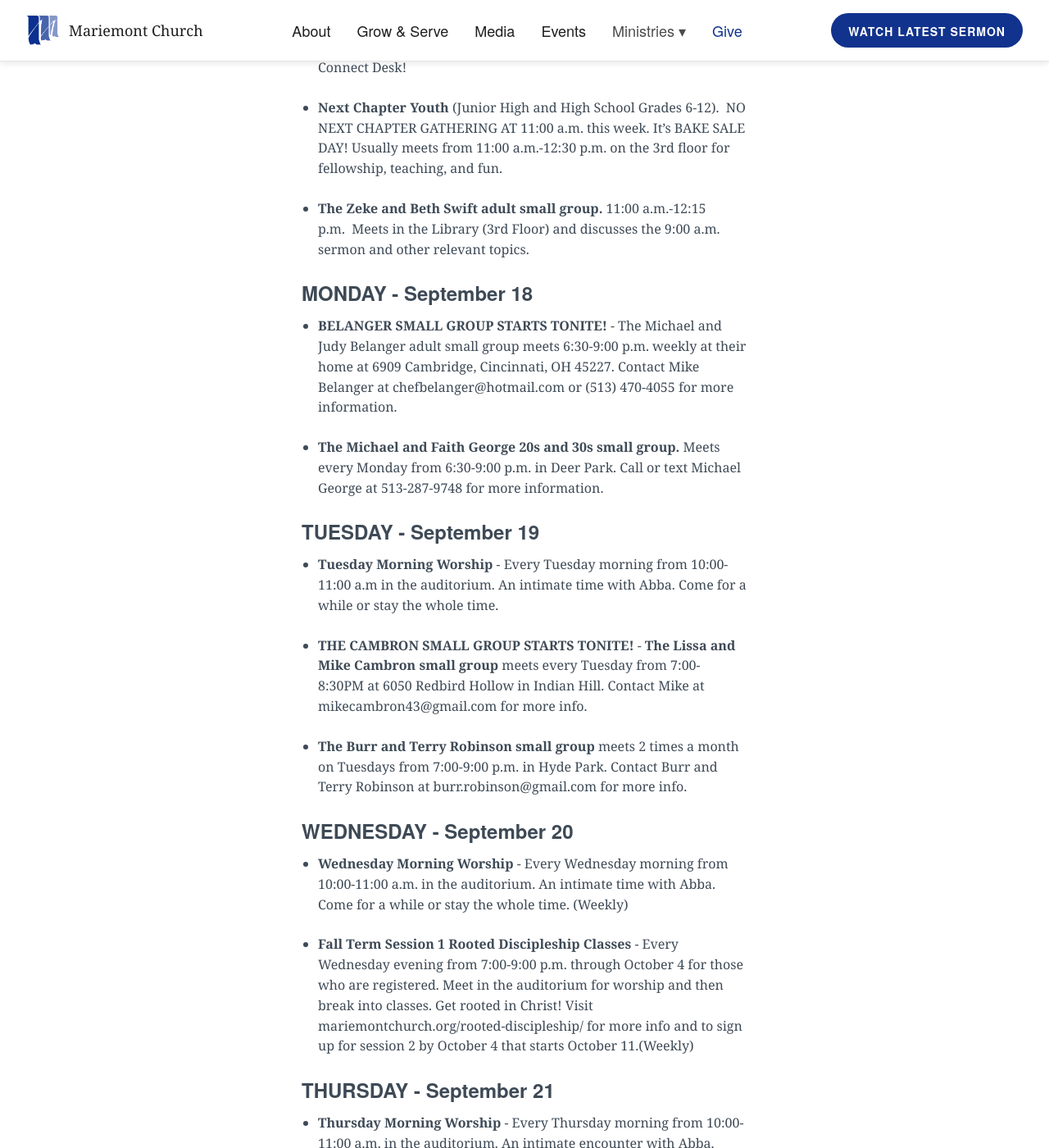
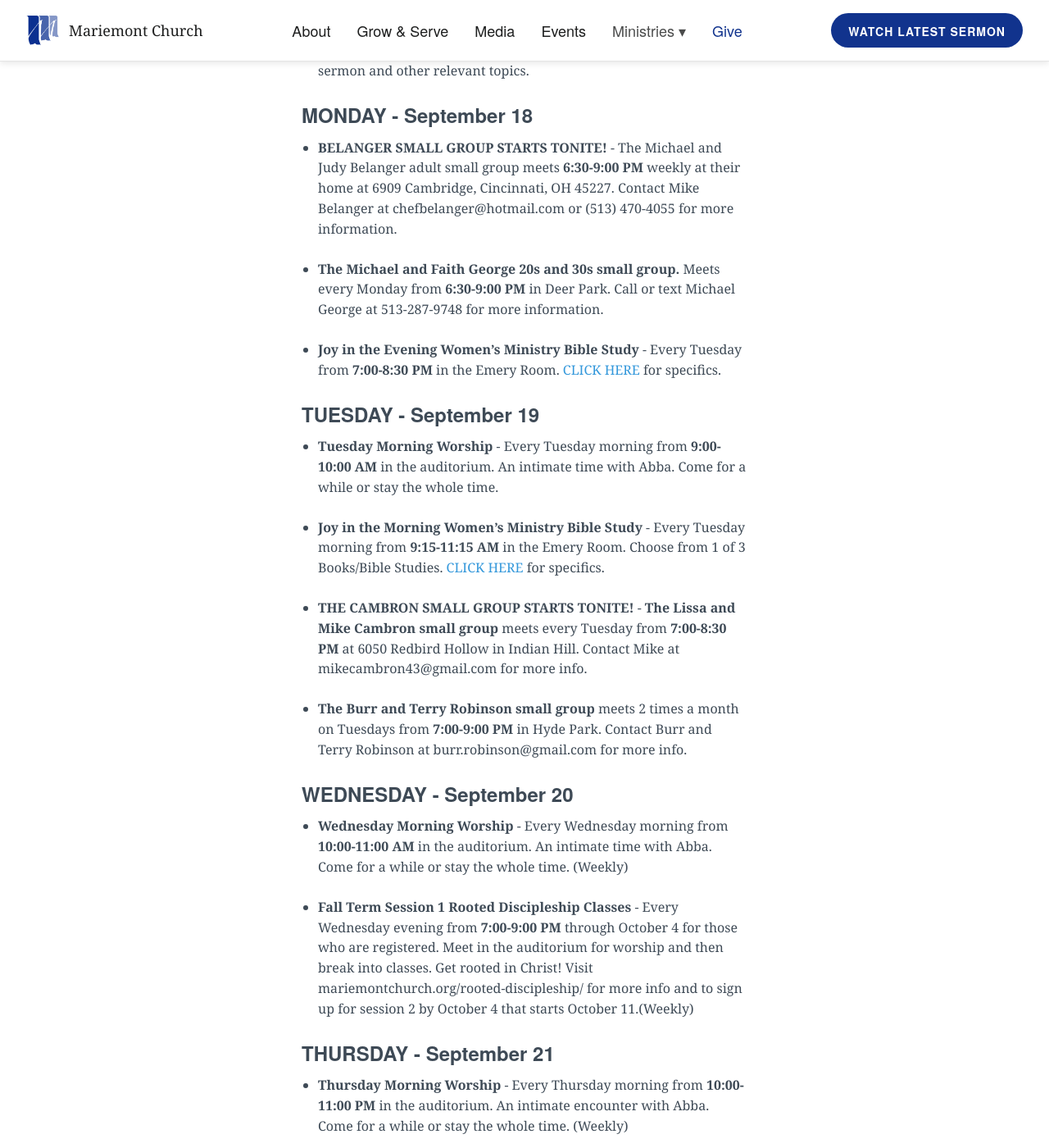
Before and after one commit to lukemoderwell/mariemont, a Jekyll site: the page built from updates.markdown, in a window 1280 px wide and 1400 px high, scrolled down 2075 px. Shown: the whole window at 82% size. Built offline with Jekyll 4.4.1, drawn with Linux system fonts in a browser that asks for light colours; nearby versions of some CDN libraries; some of the changed text lies outside the part shown.

Commit message:
Updated Updates

```diff
--- a/updates.markdown
+++ b/updates.markdown
@@ -13,15 +13,12 @@
 ## THIS WEEK AT MARIEMONT CHURCH
 
 
-### MONDAY - September 11
-* **ON SUMMER BREAK UNTIL SEPTEMBER 18** - The Michael and Judy Belanger adult small group meets 6:30-9:00 p.m. weekly at their home at 6909 Cambridge, Cincinnati, OH 45227. Contact Mike Belanger at chefbelanger@hotmail.com or (513) 470-4055 for more information. Group begins meeting again on September 18.
+### TUESDAY - September 12
+* **Tuesday Morning Worship** - Every Tuesday morning from **9:00-10:00 AM** in the auditorium. An intimate time with Abba. Come for a while or stay the whole time.
 
-* **The Michael and Faith George 20s and 30s small group.** Meets every Monday from 6:30-9:00 p.m. in Deer Park. Call or text Michael George at 513-287-9748 for more information.
+* **Joy in the Morning Women's Ministry Bible Study** - Every Tuesday morning from **9:15-11:15 AM** in the Emery Room. Choose from 1 of 3 Books/Bible Studies. [CLICK HERE](https://mariemontchurch.org/womens-ministry/) for specifics.
 
-### TUESDAY - September 12
-* **Tuesday Morning Worship** - Every Tuesday morning from 10:00-11:00 a.m in the auditorium. An intimate time with Abba. Come for a while or stay the whole time.
-
-* **ON SUMMER BREAK UNTIL SEPTEMBER 19** - **The Lissa and Mike Cambron small group** usually meets every Tuesday from 7:00-8:30PM at 6050 Redbird Hollow in Indian Hill. They're taking a break for the Summer. Will start again Tuesday, September 19! Contact Mike at mikecambron43@gmail.com for more info.
+* **ON SUMMER BREAK UNTIL SEPTEMBER 19** - **The Lissa and Mike Cambron small group** usually meets every Tuesday from **7:00-8:30 PM** at 6050 Redbird Hollow in Indian Hill. They're taking a break for the Summer. Will start again Tuesday, September 19! Contact Mike at mikecambron43@gmail.com for more info.
 
 * **Starts tonight!** - **The Burr and Terry Robinson small group** usually meets 2 times a month on Tuesdays from 7:00-9:00 p.m. in Hyde Park. Contact Burr and Terry Robinson at burr.robinson@gmail.com for more info.
 
@@ -52,50 +49,54 @@
 
 * **Lite Bites. 10:15 - 11:00 a.m.** - LITE BITES is a time for a substantial snack, fellowship, and community in the Meeting and Emery Rooms on the Main Floor. Each Sunday an individual or group volunteers to provide for the community. To sign up to provide in future, visit the Connect Desk!
 
-* **Next Chapter Youth** (Junior High and High School Grades 6-12).  NO NEXT CHAPTER GATHERING AT 11:00 a.m. this week.  It's BAKE SALE DAY!  Usually meets from 11:00 a.m.-12:30 p.m. on the 3rd floor for fellowship, teaching, and fun.
+* **Next Chapter Youth** (Junior High and High School Grades 6-12).  Meet from **11:00 AM-12:30 PM** on the 3rd floor for fellowship, teaching, and fun.
 
-* **The Zeke and Beth Swift adult small group.** 11:00 a.m.-12:15 p.m.  Meets in the Library (3rd Floor) and discusses the 9:00 a.m. sermon and other relevant topics.
+* **The Zeke and Beth Swift adult small group.** **11:00 a.m.-12:15 PM**  Meets in the Library (3rd Floor) and discusses the 9:00 a.m. sermon and other relevant topics.
 
 
 ### MONDAY - September 18
-* **BELANGER SMALL GROUP STARTS TONITE!** - The Michael and Judy Belanger adult small group meets 6:30-9:00 p.m. weekly at their home at 6909 Cambridge, Cincinnati, OH 45227. Contact Mike Belanger at chefbelanger@hotmail.com or (513) 470-4055 for more information.
+* **BELANGER SMALL GROUP STARTS TONITE!** - The Michael and Judy Belanger adult small group meets **6:30-9:00 PM** weekly at their home at 6909 Cambridge, Cincinnati, OH 45227. Contact Mike Belanger at chefbelanger@hotmail.com or (513) 470-4055 for more information.
 
-* **The Michael and Faith George 20s and 30s small group.** Meets every Monday from 6:30-9:00 p.m. in Deer Park. Call or text Michael George at 513-287-9748 for more information.
+* **The Michael and Faith George 20s and 30s small group.** Meets every Monday from **6:30-9:00 PM** in Deer Park. Call or text Michael George at 513-287-9748 for more information.
+
+* **Joy in the Evening Women's Ministry Bible Study** - Every Tuesday from **7:00-8:30 PM** in the Emery Room. [CLICK HERE](https://mariemontchurch.org/womens-ministry/) for specifics.
 
 ### TUESDAY - September 19
-* **Tuesday Morning Worship** - Every Tuesday morning from 10:00-11:00 a.m in the auditorium. An intimate time with Abba. Come for a while or stay the whole time.
+* **Tuesday Morning Worship** - Every Tuesday morning from **9:00-10:00 AM** in the auditorium. An intimate time with Abba. Come for a while or stay the whole time.
 
-* **THE CAMBRON SMALL GROUP STARTS TONITE!** - **The Lissa and Mike Cambron small group** meets every Tuesday from 7:00-8:30PM at 6050 Redbird Hollow in Indian Hill. Contact Mike at mikecambron43@gmail.com for more info.
+* **Joy in the Morning Women's Ministry Bible Study** - Every Tuesday morning from **9:15-11:15 AM** in the Emery Room. Choose from 1 of 3 Books/Bible Studies. [CLICK HERE](https://mariemontchurch.org/womens-ministry/) for specifics.
 
-* **The Burr and Terry Robinson small group** meets 2 times a month on Tuesdays from 7:00-9:00 p.m. in Hyde Park. Contact Burr and Terry Robinson at burr.robinson@gmail.com for more info.
+* **THE CAMBRON SMALL GROUP STARTS TONITE!** - **The Lissa and Mike Cambron small group** meets every Tuesday from **7:00-8:30 PM** at 6050 Redbird Hollow in Indian Hill. Contact Mike at mikecambron43@gmail.com for more info.
+
+* **The Burr and Terry Robinson small group** meets 2 times a month on Tuesdays from **7:00-9:00 PM** in Hyde Park. Contact Burr and Terry Robinson at burr.robinson@gmail.com for more info.
 
 ### WEDNESDAY - September 20
-* **Wednesday Morning Worship** - Every Wednesday morning from 10:00-11:00 a.m. in the auditorium. An intimate time with Abba. Come for a while or stay the whole time. (Weekly)
+* **Wednesday Morning Worship** - Every Wednesday morning from **10:00-11:00 AM** in the auditorium. An intimate time with Abba. Come for a while or stay the whole time. (Weekly)
 
-* **Fall Term Session 1 Rooted Discipleship Classes** - Every Wednesday evening from 7:00-9:00 p.m. through October 4 for those who are registered. Meet in the auditorium for worship and then break into classes. Get rooted in Christ! Visit mariemontchurch.org/rooted-discipleship/ for more info and to sign up for session 2 by October 4 that starts October 11.(Weekly)
+* **Fall Term Session 1 Rooted Discipleship Classes** - Every Wednesday evening from **7:00-9:00 PM** through October 4 for those who are registered. Meet in the auditorium for worship and then break into classes. Get rooted in Christ! Visit mariemontchurch.org/rooted-discipleship/ for more info and to sign up for session 2 by October 4 that starts October 11.(Weekly)
 
 
 ### THURSDAY - September 21
-* **Thursday Morning Worship** - Every Thursday morning from 10:00-11:00 a.m. in the auditorium. An intimate encounter with Abba. Come for a while or stay the whole time. (Weekly)
+* **Thursday Morning Worship** - Every Thursday morning from **10:00-11:00 PM** in the auditorium. An intimate encounter with Abba. Come for a while or stay the whole time. (Weekly)
 
 
-* **Next Chapter Youth** (Junior High and High School grades 6-12) will gather in the 3rd floor Game Room from 7-9 p.m.  Fun, games, food, and solid teaching on healthy relationships for students grades 6-12. (Weekly)
+* **Next Chapter Youth** (Junior High and High School grades 6-12) will gather in the 3rd floor Game Room from **7:00-9:00 PM**.  Fun, games, food, and solid teaching on healthy relationships for students grades 6-12. (Weekly)
 
 
-* **The Matt and Paula Ayer adult small group** meets every Thursday from 7:00-8:30PM. Contact Matt at matt@ayerquality.com about joining.
+* **The Matt and Paula Ayer adult small group** meets every Thursday from **7:00-8:30 PM**. Contact Matt at matt@ayerquality.com about joining.
 
 
 ### FRIDAY - September 22
-* **Men's Morning Bible Study** - Starting at 6:30 a.m. every Friday in the Emery room. A new study on Ecclesiastes has begun!  (Weekly)
+* **Men's Morning Bible Study** - Starting at **6:30 AM** every Friday in the Emery room. A new study on Ecclesiastes has begun!  (Weekly)
 
 ### SATURDAY - September 23
-* **OPEN THIS SATURDAY FOR THE LAST TIME - THANK YOU FAMILY SHOP! WE'LL MISS YOU!** The Family Shop Thrift Store's last day open is Saturday, September 23 from 8:30 a.m. to Noon.
+* **OPEN THIS SATURDAY FOR THE LAST TIME - THANK YOU FAMILY SHOP! WE'LL MISS YOU!** The Family Shop Thrift Store's last day open is Saturday, September 23 from **8:30 AM to Noon**.
 
 
 ### SUNDAY - September 24
-* **Sunday Services at 9:00 and 11:00 a.m.** in the Auditorium on 2nd floor. This week is Sharing Sunday!  Pray about what God wants you to share with the congregation about His work in your life and the lives of those around you.
+* **Sunday Services at 9:00 and 11:00 AM** in the Auditorium on 2nd floor. This week is Sharing Sunday!  Pray about what God wants you to share with the congregation about His work in your life and the lives of those around you.
 
-* **Kingdom Kids** (Infant - Grade 5) Sunday School at 9:00 and 11:00 a.m. Check in on the 1st floor at 8:45 a.m. for the 9:00-10:30 classes and 10:45 a.m. for the 11:00-12:30 classes.
+* **Kingdom Kids** (Infant - Grade 5) Sunday School at 9:00 and 11:00 a.m. Check in on the 1st floor at **8:45 AM for the 9:00-10:30** classes and **10:45 AM for the 11:00-12:30** classes.
 
 * **Lite Bites. 10:15 - 11:00 a.m.** - LITE BITES is a time for a substantial snack, fellowship, and community in the Meeting and Emery Rooms on the Main Floor. Each Sunday an individual or group volunteers to provide for the community. To sign up to provide in future, visit the Connect Desk!
 
@@ -110,7 +111,9 @@
 * **The Michael and Faith George 20s and 30s small group.** Meets every Monday from 6:30-9:00 p.m. in Deer Park. Call or text Michael George at 513-287-9748 for more information.
 
 ### TUESDAY - September 26
-* **Tuesday Morning Worship** - Every Tuesday morning from 10:00-11:00 a.m in the auditorium. An intimate time with Abba. Come for a while or stay the whole time.
+* **Tuesday Morning Worship** - Every Tuesday morning from **9:00-10:00 AM** in the auditorium. An intimate time with Abba. Come for a while or stay the whole time.
+
+* **Joy in the Morning Women's Ministry Bible Study** - Every Tuesday morning from **9:15-11:15 AM** in the Emery Room. Choose from 1 of 3 Books/Bible Studies. [CLICK HERE](https://mariemontchurch.org/womens-ministry/) for specifics.
 
 * **The Lissa and Mike Cambron small group** meets every Tuesday from 7:00-8:30PM at 6050 Redbird Hollow in Indian Hill. Contact Mike at mikecambron43@gmail.com for more info.
 
@@ -156,7 +159,9 @@
 * **The Michael and Faith George 20s and 30s small group.** Meets every Monday from 6:30-9:00 p.m. in Deer Park. Call or text Michael George at 513-287-9748 for more information.
 
 ### TUESDAY - October 3
-* **Tuesday Morning Worship** - Every Tuesday morning from 10:00-11:00 a.m in the auditorium. An intimate time with Abba. Come for a while or stay the whole time.
+* **Tuesday Morning Worship** - Every Tuesday morning from **9:00-10:00 AM** in the auditorium. An intimate time with Abba. Come for a while or stay the whole time.
+
+* **Joy in the Morning Women's Ministry Bible Study** - Every Tuesday morning from **9:15-11:15 AM** in the Emery Room. Choose from 1 of 3 Books/Bible Studies. [CLICK HERE](https://mariemontchurch.org/womens-ministry/) for specifics.
 
 * **The Lissa and Mike Cambron small group** usually meets every Tuesday from 7:00-8:30PM at 6050 Redbird Hollow in Indian Hill. Contact Mike at mikecambron43@gmail.com for more info.
 
```
